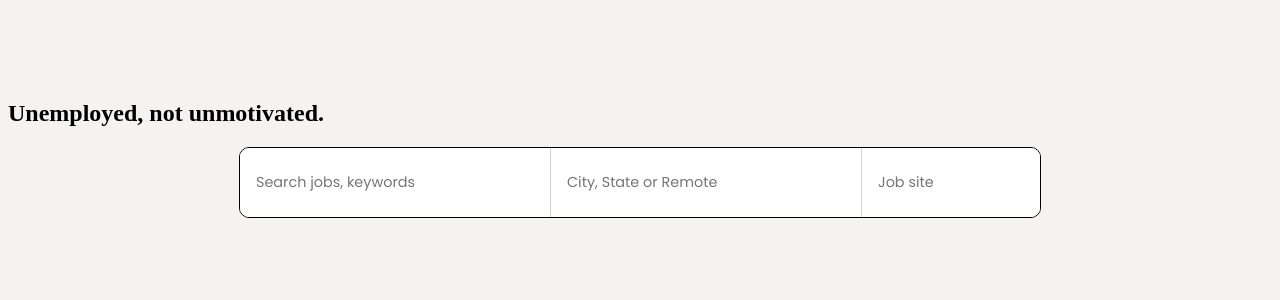
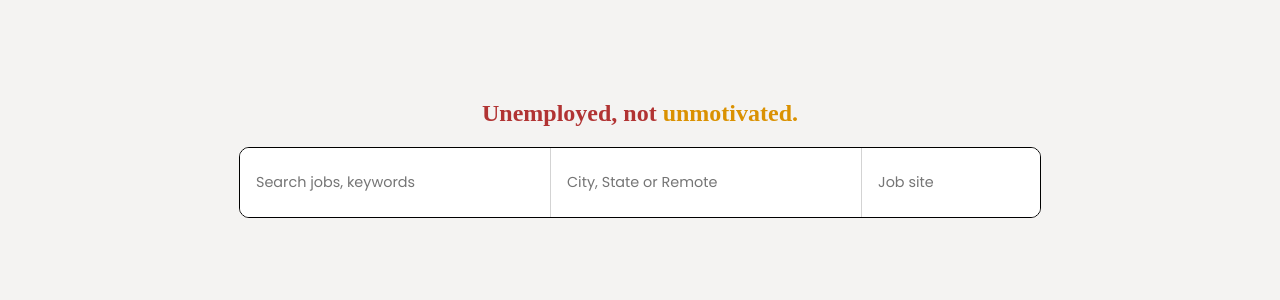
Before and after one commit to thenameisCharlie/unemployedAF, a Flask app: page / in a window 1280 px wide. Shown: the part 77-377 px from the top of the page. Run offline with Flask 3, Linux system fonts and the light colour scheme.

Commit message:
updated the slogan color and centered it

```diff
--- a/static/style.css
+++ b/static/style.css
@@ -53,6 +53,10 @@ body {
   background-color: #f4f3f2;
 }
 
+.search-bar-section {
+  padding-top: 5rem; /*Adds space between the navbar and the slogan and search bar*/
+}
+
 .search-bar {
   display: flex; /*arranges the children (<input/>) in the parent (form) in a row  */
   background-color: white; /*background color change */
@@ -80,11 +84,18 @@ body {
 .search-bar button {
   background-color: #b13333; /*Changes the color of the button background */
   color: white; /*Changes the color of the button text */
-  padding: 0.75rem 1.25rem; /* Padding around the "search" and to match the the height of input padding */
+  flex-shrink: 0; /* Preventative in case smaller screens squeeze the button */
+  padding: 0.75rem 1.5rem; /* Padding around the "search" and to match the the height of input padding */
+  font-size: 1.2rem;
   border: none; /* Removes the borders from the button */
   cursor: pointer; /* Turns the mouse into a hand when it hovers the button */
 }
 
-.search-bar-section {
-  padding-top: 5rem; /*Adds space between the navbar and the slogan and search bar*/
+#slogan {
+  color: #b13333;
+  text-align: center;
 }
+
+.slogan-word-two {
+  color: #da9101;
+}
--- a/templates/home.html
+++ b/templates/home.html
@@ -7,13 +7,19 @@
     <meta name="viewport" content="width=device-width, initial-scale=1.0" />
     <title>Homepage</title>
     <link rel="stylesheet" href="static/style.css" />
+    <link
+      rel="stylesheet"
+      href="https://cdnjs.cloudflare.com/ajax/libs/font-awesome/6.5.0/css/all.min.css"
+    />
   </head>
 
   <body>
     {%include "components/navbar.html" %}
 
     <div class="search-bar-section">
-      <h2 id="slogan">Unemployed, not unmotivated.</h2>
+      <h2 id="slogan">
+        Unemployed, not <span class="slogan-word-two">unmotivated.</span>
+      </h2>
       <form
         class="search-bar"
         action="{{url_for('joblistings.search_results')}}"
@@ -40,7 +46,9 @@
           placeholder="Job site"
         />
 
-        <button type="submit">Search</button>
+        <button type="submit">
+          <i class="fa-solid fa-magnifying-glass"></i>
+        </button>
       </form>
     </div>
   </body>
```
